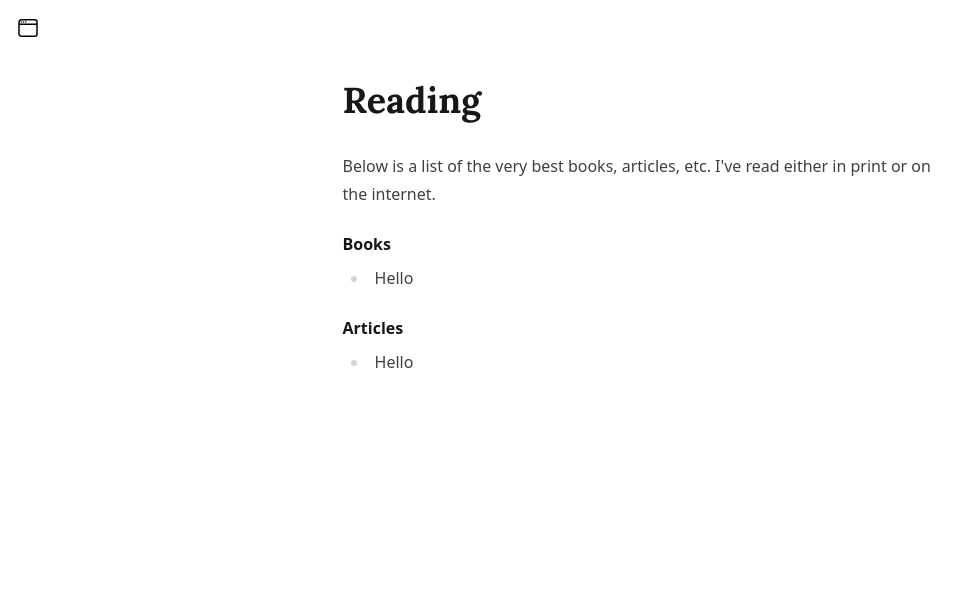
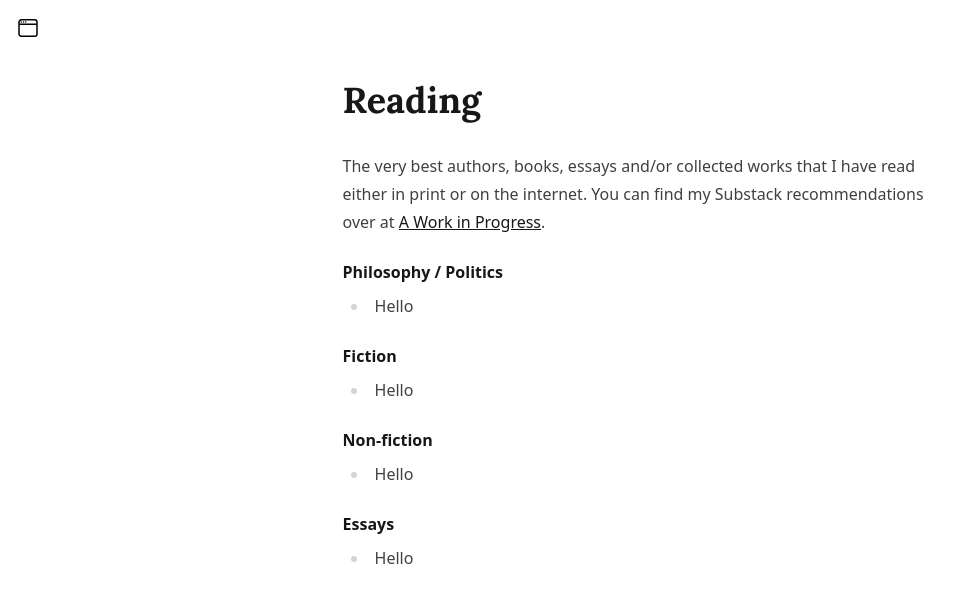
Before and after one commit to gonzalonunez/gonzalonunez.me, a Next.js app: page /reading in a window 1280 px wide. Shown: the top 602 px of the page, without its empty margins (0-975 px from the left). Built offline with nearby package versions, Linux system fonts and the light colour scheme.

Commit message:
More WIP

```diff
--- a/pages/reading/index.js
+++ b/pages/reading/index.js
@@ -4,14 +4,27 @@ export default function Reading() {
   return (
     <Article title='Reading'>
       <p>
-        Below is a list of the very best books, articles, etc. I've read either
-        in print or on the internet.
+        The very best authors, books, essays and/or collected works that I have
+        read either in print or on the internet. You can find my Substack
+        recommendations over at{' '}
+        <a href='https://gonzalonunez.substack.com' target='_blank'>
+          A Work in Progress
+        </a>
+        .
       </p>
-      <h4>Books</h4>
+      <h4>Philosophy / Politics</h4>
       <ul>
         <li>Hello</li>
       </ul>
-      <h4>Articles</h4>
+      <h4>Fiction</h4>
+      <ul>
+        <li>Hello</li>
+      </ul>
+      <h4>Non-fiction</h4>
+      <ul>
+        <li>Hello</li>
+      </ul>
+      <h4>Essays</h4>
       <ul>
         <li>Hello</li>
       </ul>
```
